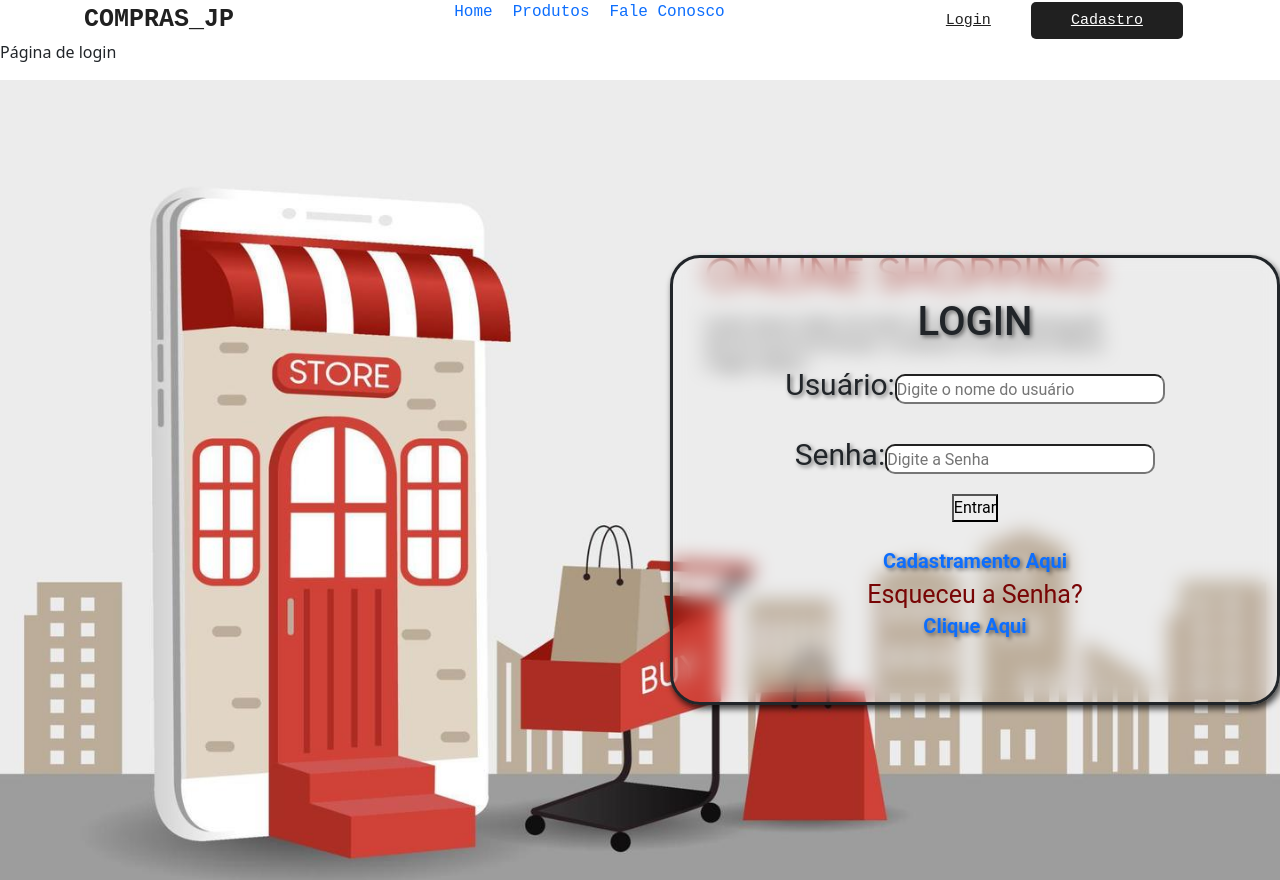
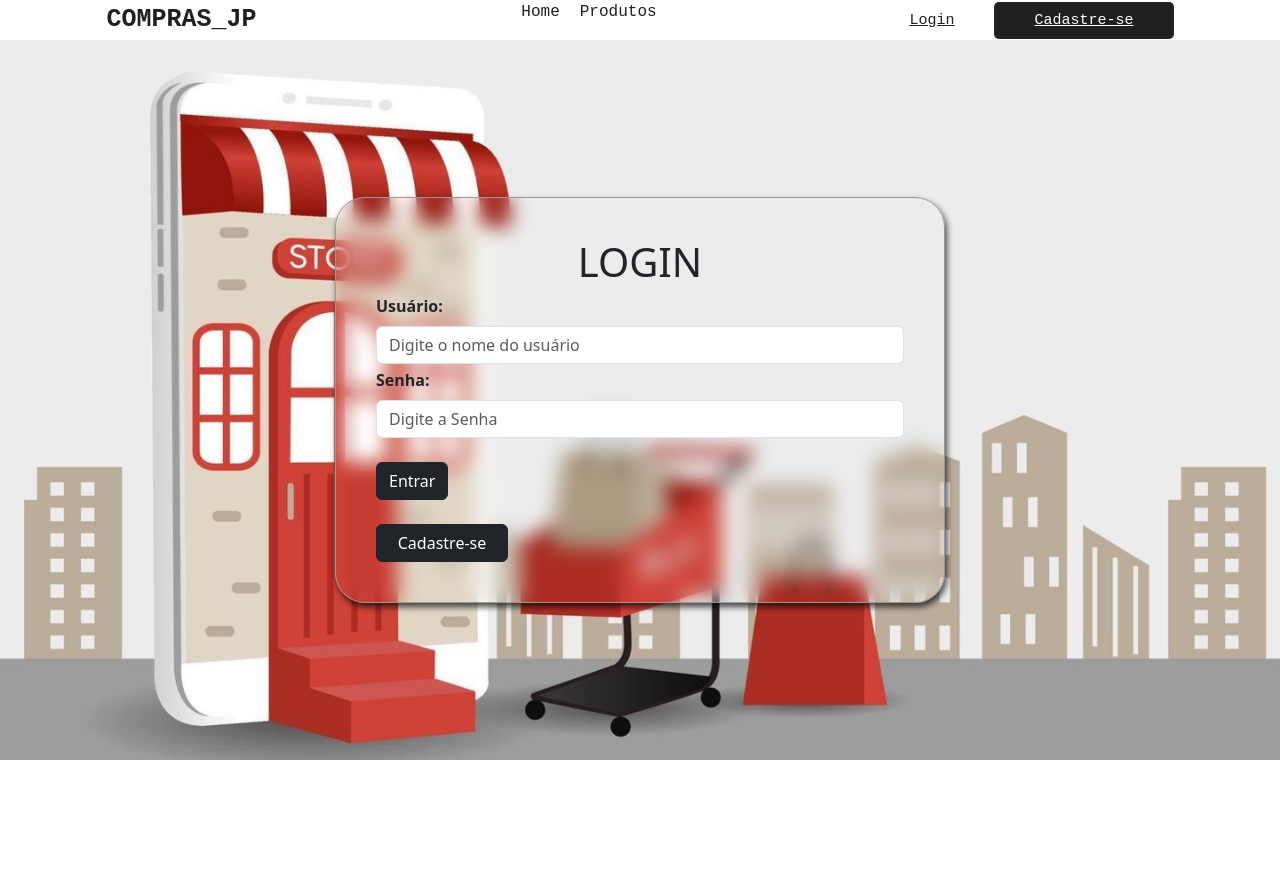
Before and after one commit to LcamposF/Projeto_frontee, a React (Create React App) app: page /login in a window 1280 px wide. After the commit the page ends 800 px from the top, so only its background shows below. Built offline with nearby package versions, Linux system fonts and the light colour scheme.

Commit message:
modificando a pagina de login e outros detalhes

```diff
--- a/formulario de cadastro/assets/css/style.css
+++ b/formulario de cadastro/assets/css/style.css
@@ -15,7 +15,7 @@ body {
     background: #202020;
 }
 
-.container {
+.container-cadastro {
     width: 80%;
     height: 80vh;
     display: flex;
--- a/src/componentes/header.css
+++ b/src/componentes/header.css
@@ -26,11 +26,15 @@ nav {
 }
 
 .nav-itens>li>a {
+    list-style: none;
+    text-decoration: none;
     padding-left: 20px;
-    text-decoration: #202020;
+    color: #202020;
 
 }
-
+.nav-itens>li>a:hover{
+    color: #a7a7a7;
+}
 .login {
     padding: 10px 40px;
     font-size: 15px;
@@ -43,7 +47,9 @@ nav {
     cursor: pointer;
 
 }
-
+.login:hover{
+    color:#3d3d3d;
+}
 .cadastro {
     padding: 10px 40px;
     font-size: 15px;
@@ -61,7 +67,7 @@ nav {
     transition: 1s background;
 }
 
-.btn {
+.btn-header {
     list-style: none;
     display: flex;
     justify-content: space-around;
--- a/src/componentes/header.js
+++ b/src/componentes/header.js
@@ -8,12 +8,12 @@ function Header() {
                 <ul className="nav-itens">
                     <li><a href="/">Home</a></li>
                     <li><a href="/produtos">Produtos</a></li>
-                    <li><a href="/">Fale Conosco</a></li>
+
                 </ul>
             </div>
-            <div className="btn"    >
+            <div className="btn-header"    >
             <li><a href="/login" className="login">Login</a></li>
-            <li><a href="/login" className="cadastro">Cadastro</a></li>
+            <li><a href="/cadastro" className="cadastro">Cadastre-se</a></li>
             </div>
         </nav>
     )
--- a/src/index.css
+++ b/src/index.css
@@ -1,11 +1,11 @@
-body {
+/* body {
   margin: 0;
   font-family: -apple-system, BlinkMacSystemFont, 'Segoe UI', 'Roboto', 'Oxygen',
     'Ubuntu', 'Cantarell', 'Fira Sans', 'Droid Sans', 'Helvetica Neue',
     sans-serif;
   -webkit-font-smoothing: antialiased;
   -moz-osx-font-smoothing: grayscale;
-}
+} */
 
 code {
   font-family: source-code-pro, Menlo, Monaco, Consolas, 'Courier New',
--- a/src/login.css
+++ b/src/login.css
@@ -1,27 +1,28 @@
 .bodylogin {
-    font-family: 'Roboto', sans-serif;
+    /* font-family: 'Roboto', sans-serif; */
     display: flex;
-    justify-content: right;
+    justify-content: center;
     align-items: center;
-    height: 100vh;
-    margin: 0;
-    background-image: url(../img/fundoloja33.jpg);
+    height: 90vh;
+
+    background-image: url(../img/fundoloja333.jpg);
     background-size: cover;
+    background-position: center;
 }
 .contem {
     display: auto;
     float: center;
     width: 610px;
-    height: 450px;
+    height: auto;
     background: rgba(255, 255, 255, 0.003);
     backdrop-filter: blur(10px);
     box-shadow: 2px 4px 6px rgba(0, 0, 0, .7);
     border-radius: 30px;
     overflow: hidden;
     transition: all .5s ease-in-out;
-    text-align: center;
+
     padding: 40px;
-    border: solid;
+    border: 1px solid #999;
 }
 .logus {
     width: 270px;
@@ -55,6 +56,3 @@
     font-size: 25px;
     color:rgb(120, 5, 5);
 }
-.laglab {
-    font-size: 30px;
-}
--- a/src/paginas/login.js
+++ b/src/paginas/login.js
@@ -5,23 +5,24 @@ function Login() {
     return (
         <div>
             <Header />
-            <p>Página de login</p>
+
 
             <div className="bodylogin">
                 <div className="contem">
-                    <h1 className="logh1">LOGIN</h1>
-                    <form action=""/>
-                        <label for="" className="laglab">Usuário:</label>
-                        <input type="text" className="logus" placeholder="Digite o nome do usuário"/>
-                        <br/>
-                        <label for="" className="laglab" placeholder="Digite a senha">Senha:</label>
-                        <input type="password" className="logus" placeholder="Digite a Senha"/><br/>
-                        <button className="lagbot" type="submit">Entrar</button><br/>
-                    <form/><br/>
-                        <a href="colocaquiRanyindex" className="cds">Cadastramento Aqui</a>
-                        <div className="rec">
-                            <label for="" className="final">Esqueceu a Senha?</label><h5><a href="recuperar.html" className="cds">Clique Aqui</a></h5>
+                    <h1 className="text-center">LOGIN</h1>
+                    <form className="mb-4">
+                        <div className="form-group mb-1">
+                        <label for="" className="form-label fw-bold">Usuário:</label>
+                        <input type="text" className="form-control" placeholder="Digite o nome do usuário"/>
                         </div>
+                        <div className="form-group">
+                        <label for="" className="form-label fw-bold" placeholder="Digite a senha">Senha:</label>
+                        <input type="password" className="form-control" placeholder="Digite a Senha"/><br/>
+                        </div>
+                        <a href="/produtos " className="btn btn-dark">Entrar</a>
+                    </form>
+                        <a href=" " className="btn btn-dark w-25 ">Cadastre-se</a>
+
                     </div>
             </div>
         </div>
--- a/src/paginas/produtos.js
+++ b/src/paginas/produtos.js
@@ -35,13 +35,13 @@ function Produtos() {
     return (
         <div>
             <Header />
-            <div className="row justify-content-center mb-4">
+            <div className="row justify-content-center mb-4 mt-2">
                 <div className="col-md-6 mb-2">
                     <form className="d-flex align-items-center">
                         <div className="form-group mb-0 flex-grow-1">
                             <input type="text" className="form-control" id="campoBusca" placeholder="Digite sua busca" />
                         </div>
-                        <button onClick={ search } type="button" className="btn btn-primary">Buscar</button>
+                        <button onClick={ search } type="button" className="btn btn-dark">Buscar</button>
                     </form>
                 </div>
                 <hr />
@@ -49,7 +49,7 @@ function Produtos() {
             <div className='d-flex mt-3'>
                 <div className='d-flex flex-column flex-shrink-0 p-3 border-end'>
                     {categories && categories.map((category) => (
-                        <button className='btn btn-outline-secondary mb-1' key={category.id} onClick={ () => handleClick(category.id) } >{ category.name }</button>
+                        <button className='btn btn-outline-dark mb-1' key={category.id} onClick={ () => handleClick(category.id) } >{ category.name }</button>
                     ))}
                 </div>
                 <div className="container">
```
Also changed, not shown: img/fundoloja333.jpg (added), img/logo.png (added).
